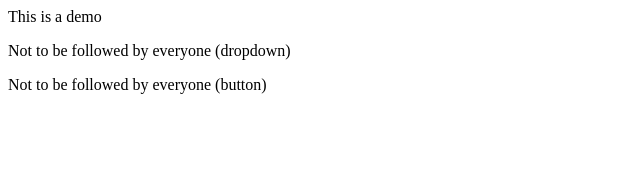
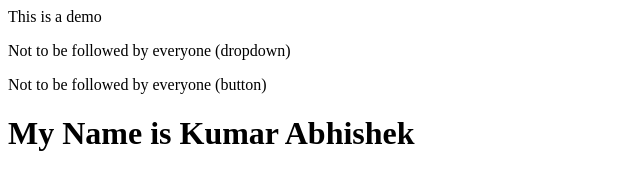
Before and after one commit to Mr-GreenZod/localrepo, a plain HTML site: page index.html in a window 1280 px wide. Shown: the whole page, without its empty margins (0-640 px from the left). Drawn offline with Linux system fonts and the light colour scheme.

Commit message:
Changed index file

```diff
--- a/index.html
+++ b/index.html
@@ -1,3 +1,4 @@
 <p> This is a demo</p>
 <p> Not to be followed by everyone (dropdown)</p>
 <p> Not to be followed by everyone (button)</p>
+<h1> My Name is Kumar Abhishek </h1>
```
